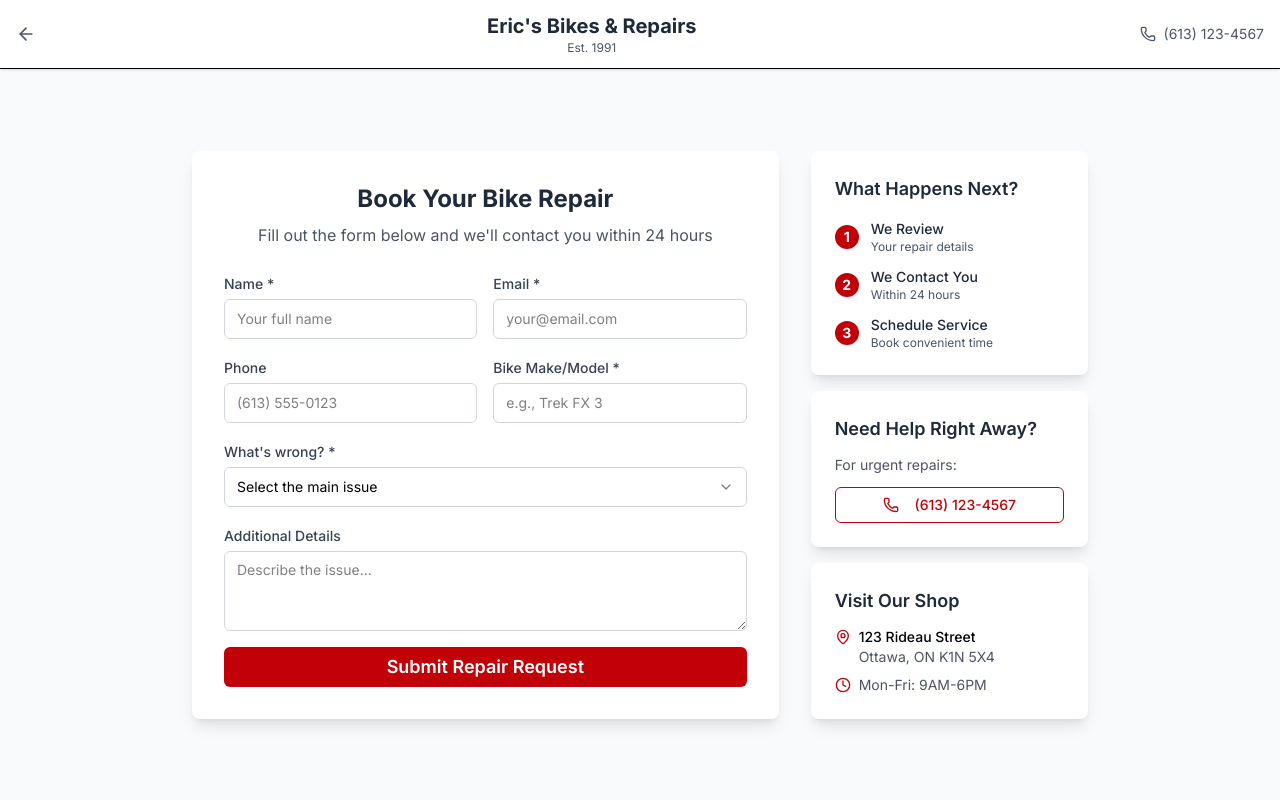
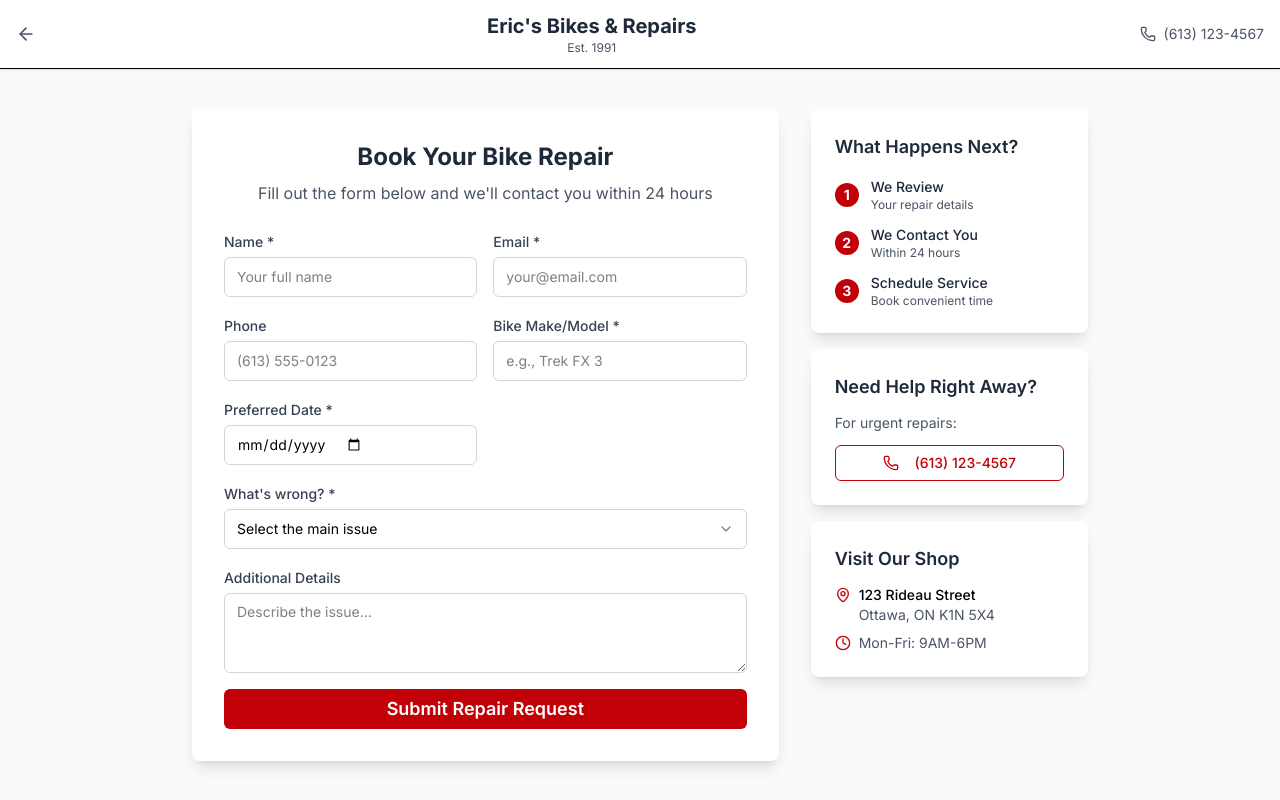
Before and after one commit to reubenjds/seg-bike-repair, a Next.js app: page /book in a window 1280 px wide. Built offline with nearby package versions, Linux system fonts and the light colour scheme.

Commit message:
Add addtional field for a date selector in the booking page

```diff
--- a/app/book/page.tsx
+++ b/app/book/page.tsx
@@ -148,6 +148,22 @@ export default function BookRepair() {
 													className='mt-1 border-gray-300 focus:border-red-500 focus:ring-red-500'
 													required
 													disabled={isSubmitting}
+												/>
+											</div>
+											{/* Date Selector */}
+											<div>
+												<Label
+													htmlFor='date'
+													className='text-gray-700 font-medium'>
+													Preferred Date *
+												</Label>
+												<Input
+													id='date'
+													type='date'
+													className='mt-1 border-gray-300 focus:border-red-500 focus:ring-red-500'
+													required
+													disabled={isSubmitting}
+													min={new Date().toISOString().split("T")[0]}
 												/>
 											</div>
 										</div>
```
